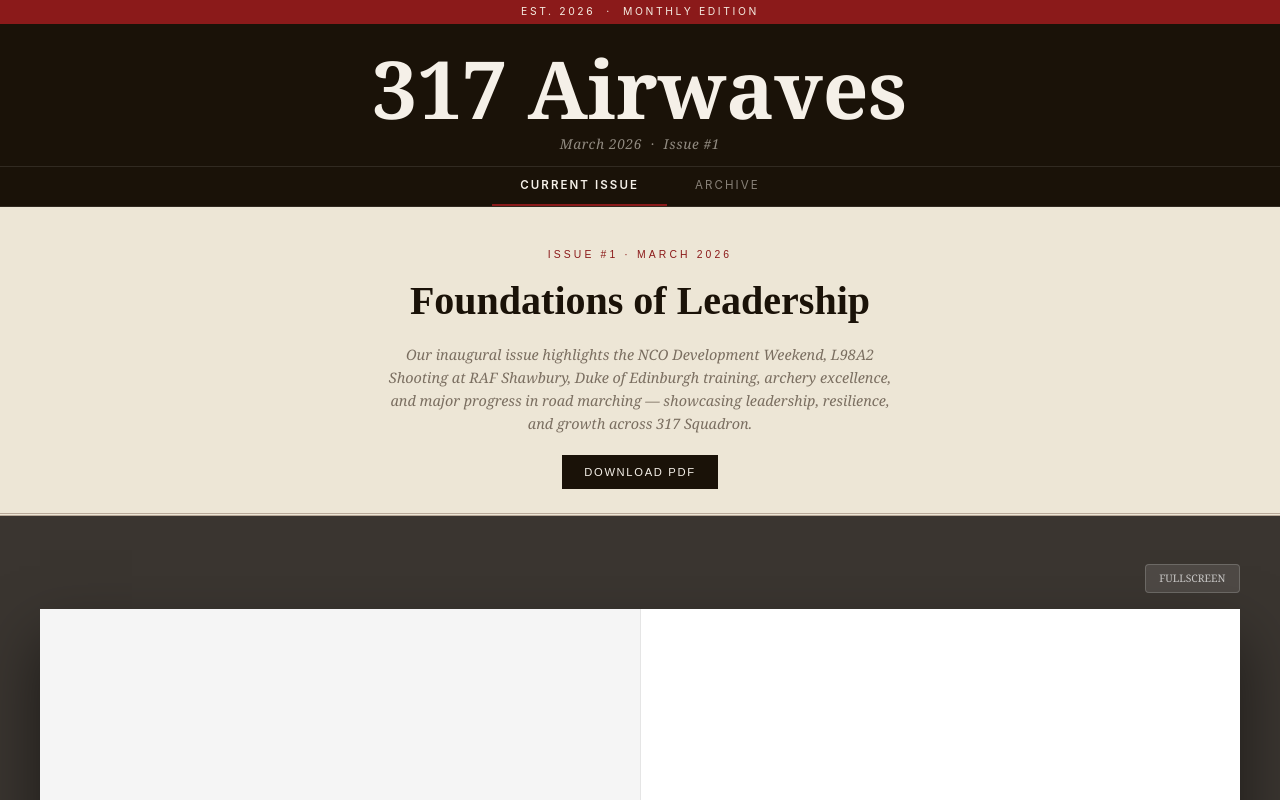
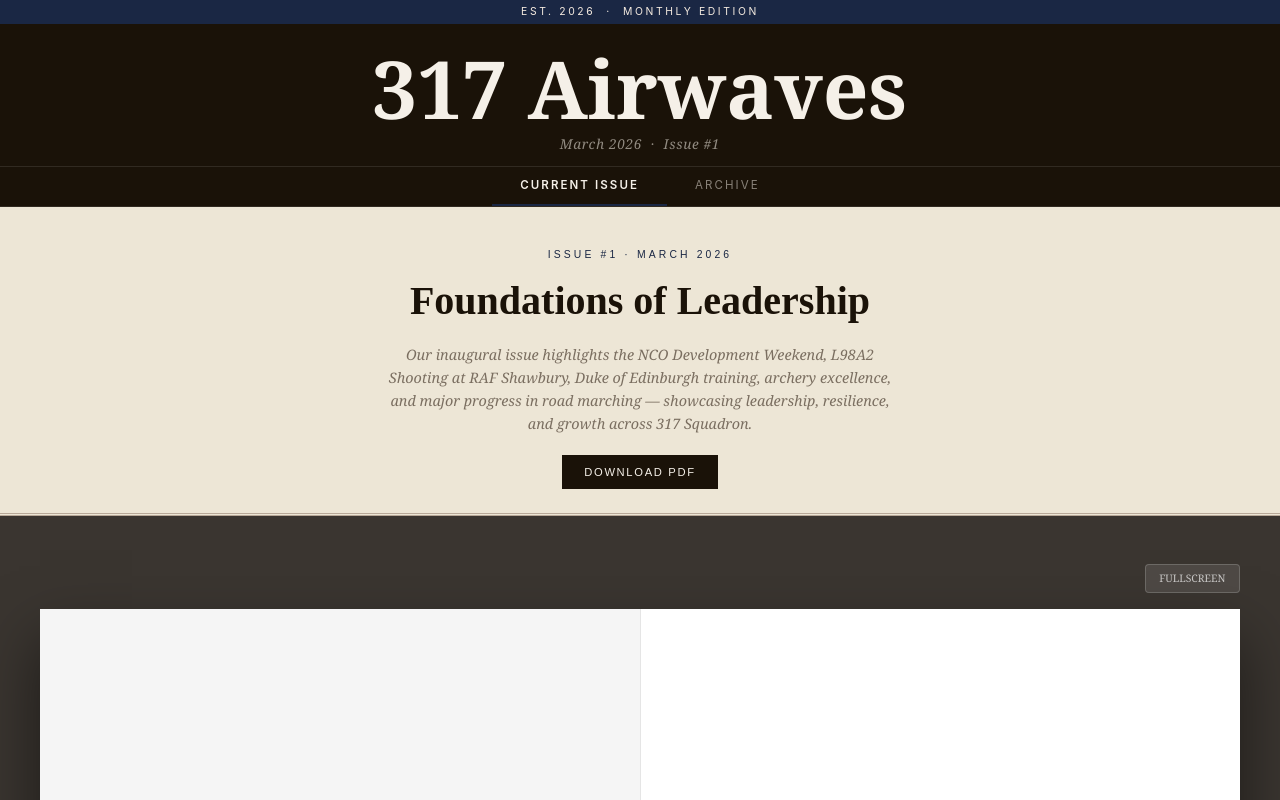
Before and after one commit to BenMcD23/317_Newsletter, a Next.js app in the folder 317_newsletter/: page / in a window 1280 px wide. Shown: the top 800 px of the page. Built offline with nearby package versions, Linux system fonts and the light colour scheme.

Commit message:
change colour

```diff
--- a/317_newsletter/app/globals.css
+++ b/317_newsletter/app/globals.css
@@ -7,7 +7,7 @@
   --ink: #1a1208;
   --paper: #f5f0e8;
   --paper-dark: #ede6d6;
-  --accent: #8B1A1A;
+  --accent: #1a2744;
   --accent-light: #c44;
   --rule: #b8a898;
   --muted: #7a6e60;
```
